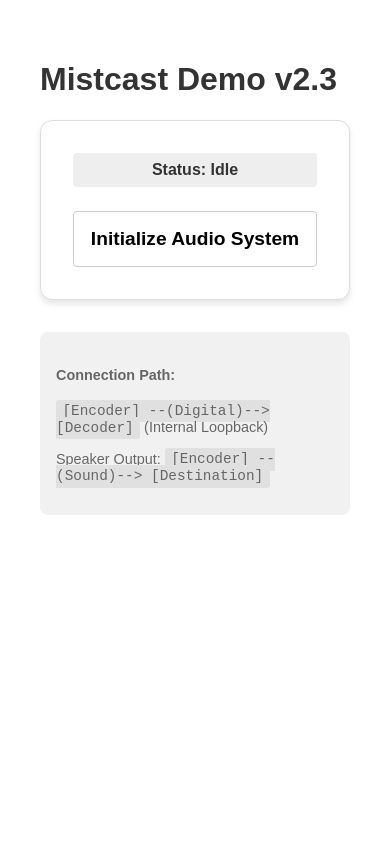
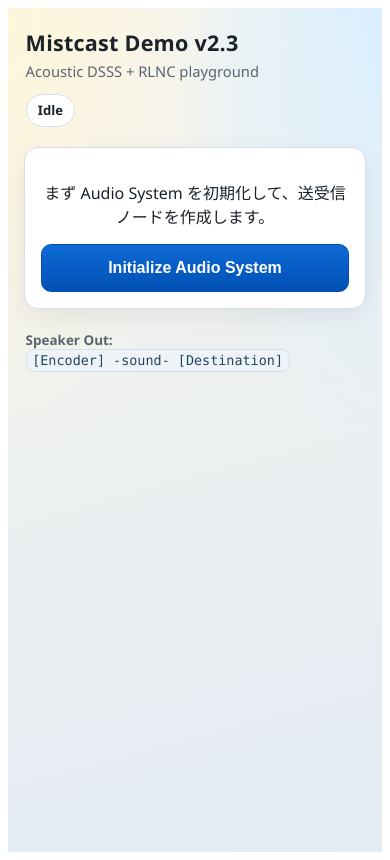
Before and after one commit to cho45/mistcast, a Vue app: page / in a window 390 px wide. Built offline with nearby package versions, Linux system fonts and the light colour scheme.

Commit message:
Fix demo receiver wiring and responsive mobile layout

```diff
--- a/src/App.vue
+++ b/src/App.vue
@@ -36,6 +36,7 @@ let audioContext: AudioContext | null = null;
 let encoderNode: AudioWorkletNode | null = null;
 let decoderNode: AudioWorkletNode | null = null;
 let micSource: MediaStreamAudioSourceNode | null = null;
+let micStream: MediaStream | null = null;
 
 type ImagePayload = {
   mime: string;
@@ -118,6 +119,48 @@ function pushRxLog(line: string) {
   }
 }
 
+function makeOnPacketCallback() {
+  return Comlink.proxy((recovered: Uint8Array) => {
+    setDecodedOutput(recovered);
+    status.value = "Decoded!";
+  });
+}
+
+function makeOnProgressCallback() {
+  return Comlink.proxy((p: any) => {
+    const prevReceived = receivedPackets.value;
+    const prevRank = rankPackets.value;
+    receivedPackets.value = p.received;
+    totalNeededPackets.value = p.needed;
+    rankPackets.value = p.rank ?? 0;
+    stalledPackets.value = p.stalled ?? Math.max(0, receivedPackets.value - rankPackets.value);
+    dependentPackets.value = p.dependent ?? stalledPackets.value;
+    duplicatePackets.value = p.duplicate ?? 0;
+    crcErrorPackets.value = p.crcErrors ?? 0;
+    parseErrorPackets.value = p.parseErrors ?? 0;
+    invalidNeighborPackets.value = p.invalidNeighbors ?? 0;
+    lastPacketSeq.value = p.lastPacketSeq ?? -1;
+    lastRankUpSeq.value = p.lastRankUpSeq ?? -1;
+    progressPercent.value = p.progress;
+    rxTick.value += 1;
+    const changed = prevReceived !== receivedPackets.value || prevRank !== rankPackets.value || p.complete;
+    if (changed) {
+      pushRxLog(
+        `#${rxTick.value} recv=${receivedPackets.value} rank=${rankPackets.value}/${totalNeededPackets.value} stall=${stalledPackets.value} dup=${duplicatePackets.value} crc=${crcErrorPackets.value} parse=${parseErrorPackets.value} invN=${invalidNeighborPackets.value} prog=${(progressPercent.value * 100).toFixed(1)}% lastSeq=${lastPacketSeq.value} lastRankUp=${lastRankUpSeq.value}${p.complete ? " COMPLETE" : ""}`
+      );
+    }
+  });
+}
+
+async function startDecoderStandby() {
+  if (!backend || !audioContext) return;
+  await backend.startDecoder(
+    audioContext.sampleRate,
+    makeOnPacketCallback(),
+    makeOnProgressCallback()
+  );
+}
+
 async function init() {
   if (backend) return;
   status.value = "Initializing...";
@@ -132,13 +175,21 @@ async function init() {
   encoderNode = new AudioWorkletNode(audioContext, 'encoder-processor');
   await backend.setAudioOutPort(Comlink.transfer(encoderNode.port, [encoderNode.port]));
 
-  decoderNode = new AudioWorkletNode(audioContext, 'decoder-processor');
+  decoderNode = new AudioWorkletNode(audioContext, 'decoder-processor', {
+    numberOfInputs: 1,
+    numberOfOutputs: 0,
+    channelCount: 1,
+    channelCountMode: "explicit",
+    channelInterpretation: "discrete",
+  });
   await backend.setAudioInPort(Comlink.transfer(decoderNode.port, [decoderNode.port]));
 
   encoderNode.connect(audioContext.destination);
   encoderNode.connect(decoderNode);
 
-  status.value = "Ready";
+  await startDecoderStandby();
+
+  status.value = "Ready (Rx standby)";
 }
 
 async function startSendingData(data: Uint8Array) {
@@ -161,37 +212,8 @@ async function startSendingData(data: Uint8Array) {
   rxLogs.value = [];
   rxTick.value = 0;
 
-  // デコーダはパケット内のk情報から自動追従する。
-  await backend.startDecoder(
-    audioContext.sampleRate,
-    Comlink.proxy((recovered: Uint8Array) => {
-        setDecodedOutput(recovered);
-        status.value = "Decoded!";
-    }),
-    Comlink.proxy((p: any) => {
-        const prevReceived = receivedPackets.value;
-        const prevRank = rankPackets.value;
-        receivedPackets.value = p.received;
-        totalNeededPackets.value = p.needed;
-        rankPackets.value = p.rank ?? 0;
-        stalledPackets.value = p.stalled ?? Math.max(0, receivedPackets.value - rankPackets.value);
-        dependentPackets.value = p.dependent ?? stalledPackets.value;
-        duplicatePackets.value = p.duplicate ?? 0;
-        crcErrorPackets.value = p.crcErrors ?? 0;
-        parseErrorPackets.value = p.parseErrors ?? 0;
-        invalidNeighborPackets.value = p.invalidNeighbors ?? 0;
-        lastPacketSeq.value = p.lastPacketSeq ?? -1;
-        lastRankUpSeq.value = p.lastRankUpSeq ?? -1;
-        progressPercent.value = p.progress;
-        rxTick.value += 1;
-        const changed = prevReceived !== receivedPackets.value || prevRank !== rankPackets.value || p.complete;
-        if (changed) {
-          pushRxLog(
-            `#${rxTick.value} recv=${receivedPackets.value} rank=${rankPackets.value}/${totalNeededPackets.value} stall=${stalledPackets.value} dup=${duplicatePackets.value} crc=${crcErrorPackets.value} parse=${parseErrorPackets.value} invN=${invalidNeighborPackets.value} prog=${(progressPercent.value * 100).toFixed(1)}% lastSeq=${lastPacketSeq.value} lastRankUp=${lastRankUpSeq.value}${p.complete ? " COMPLETE" : ""}`
-          );
-        }
-    })
-  );
+  // デコーダは常時待機させる（受信専用機でも動作させるため）。
+  await startDecoderStandby();
 
   status.value = "Transmitting...";
   await backend.startEncoder(data, audioContext.sampleRate);
@@ -219,13 +241,20 @@ async function toggleMic() {
   if (!isMicActive.value) {
     try {
       const stream = await navigator.mediaDevices.getUserMedia({
-        audio: { echoCancellation: false, noiseSuppression: false, autoGainControl: false }
+        audio: {
+          channelCount: 1,
+          sampleRate: 48000,
+          echoCancellation: false,
+          noiseSuppression: false,
+          autoGainControl: false,
+        }
       });
+      micStream = stream;
       micSource = audioContext.createMediaStreamSource(stream);
       encoderNode.disconnect(decoderNode);
       micSource.connect(decoderNode);
       isMicActive.value = true;
-      status.value = "Mic Active";
+      status.value = "Mic Active (Rx)";
     } catch (e) {
       console.error(e);
       status.value = "Mic Error";
@@ -233,6 +262,8 @@ async function toggleMic() {
   } else {
     micSource?.disconnect();
     micSource = null;
+    micStream?.getTracks().forEach((t) => t.stop());
+    micStream = null;
     encoderNode.connect(decoderNode);
     isMicActive.value = false;
     status.value = "Internal Loopback";
@@ -241,6 +272,7 @@ async function toggleMic() {
 
 async function reset() {
     await backend?.resetDecoder();
+    await startDecoderStandby();
     clearOutput();
     receivedPackets.value = 0;
     rankPackets.value = 0;
@@ -256,70 +288,93 @@ async function reset() {
     totalNeededPackets.value = 0;
     rxLogs.value = [];
     rxTick.value = 0;
-    status.value = "Ready";
+    status.value = "Ready (Rx standby)";
 }
 
 onBeforeUnmount(() => {
+  micSource?.disconnect();
+  micStream?.getTracks().forEach((t) => t.stop());
   clearOutput();
 });
 </script>
 
 <template>
-  <div class="container">
+  <div class="app-shell">
+    <header class="hero">
       <h1>Mistcast Demo v2.3</h1>
+      <p>Acoustic DSSS + RLNC playground</p>
+      <div class="status-chip" :class="status.toLowerCase().replace(/[^a-z0-9]+/g, '-')">
+        {{ status }}
+      </div>
+    </header>
 
-    <div class="card">
-      <div class="status-bar" :class="status.toLowerCase().replace(' ', '-')">
-        Status: {{ status }}
-      </div>
+    <main class="content">
+      <section v-if="!backend" class="panel init-panel">
+        <p>まず Audio System を初期化して、送受信ノードを作成します。</p>
+        <button @click="init" class="btn btn-primary btn-large">Initialize Audio System</button>
+      </section>
 
-      <button v-if="!backend" @click="init" class="btn btn-large">Initialize Audio System</button>
-
-      <div v-if="backend" class="controls">
-        <div class="send-section">
-          <h3>Sender (Fountain Stream)</h3>
-          <textarea v-model="inputText" rows="3" placeholder="Enter text to broadcast..."></textarea>
-          <div class="btn-group">
+      <template v-else>
+        <div class="split-panels">
+          <section class="panel sender-panel">
+            <h2>Sender</h2>
+            <p class="panel-sub">Text / Image を音響フレームへ変調して送信</p>
+            <textarea v-model="inputText" rows="4" placeholder="Enter text to broadcast..." />
+            <div class="button-row">
               <button @click="startSendingText" class="btn btn-primary" :disabled="status === 'Transmitting...'">Send Text</button>
               <button @click="startSendingSampleImage" class="btn" :disabled="status === 'Transmitting...'">Send Sample Image</button>
-            <button @click="stopSending" class="btn">Stop</button>
+              <button @click="stopSending" class="btn btn-danger">Stop</button>
+            </div>
+          </section>
+
+          <section class="panel receiver-panel">
+            <div class="receiver-header">
+              <div>
+                <h2>Receiver</h2>
+                <p class="panel-sub">Adaptive K decode + progress tracing</p>
+              </div>
+              <div class="button-row compact">
+                <button @click="toggleMic" :class="{ 'btn-active': isMicActive }" class="btn">
+                  {{ isMicActive ? 'Disable Mic' : 'Enable Mic' }}
+                </button>
+                <button @click="reset" class="btn">Clear</button>
               </div>
             </div>
 
-        <div class="recv-section">
-          <h3>Receiver (Adaptive K)</h3>
-          <div class="btn-group">
-            <button @click="toggleMic" :class="{ 'btn-active': isMicActive }" class="btn">
-              {{ isMicActive ? 'Disable Mic' : 'Enable Microphone' }}
-            </button>
-            <button @click="reset" class="btn">Clear</button>
+            <div class="path-banner">
+              <span class="path-label">Input Path</span>
+              <code v-if="!isMicActive">[Encoder] -digital- [Decoder]</code>
+              <code v-else>[Mic] -acoustic- [Decoder]</code>
             </div>
 
-          <div class="progress-container" v-if="totalNeededPackets > 0">
-            <div class="progress-text">
-              Rank: {{ rankPackets }} / {{ totalNeededPackets }} ({{ (progressPercent * 100).toFixed(1) }}%)
-            </div>
-            <div class="progress-text detail">
-              Accepted: {{ receivedPackets }}
-              | Stall: {{ stalledPackets }}
-              | Dep: {{ dependentPackets }}
-              | Dup: {{ duplicatePackets }}
-              | CRC: {{ crcErrorPackets }}
-              | Parse: {{ parseErrorPackets }}
-              | InvNbr: {{ invalidNeighborPackets }}
-              | Last Seq: {{ lastPacketSeq }}
-              | Last Rank-Up Seq: {{ lastRankUpSeq }}
+            <div class="progress-block">
+              <div class="progress-head">
+                <span>Rank {{ rankPackets }} / {{ totalNeededPackets || "?" }}</span>
+                <span>{{ (progressPercent * 100).toFixed(1) }}%</span>
               </div>
               <div class="progress-bar-bg">
-              <div class="progress-bar-fill" :style="{ width: (progressPercent * 100) + '%' }"></div>
+                <div class="progress-bar-fill" :style="{ width: (progressPercent * 100) + '%' }" />
               </div>
+            </div>
+
+            <div class="metric-grid">
+              <div class="metric"><span>Accepted</span><strong>{{ receivedPackets }}</strong></div>
+              <div class="metric"><span>Stall</span><strong>{{ stalledPackets }}</strong></div>
+              <div class="metric"><span>Dep</span><strong>{{ dependentPackets }}</strong></div>
+              <div class="metric"><span>Dup</span><strong>{{ duplicatePackets }}</strong></div>
+              <div class="metric"><span>CRC</span><strong>{{ crcErrorPackets }}</strong></div>
+              <div class="metric"><span>Parse</span><strong>{{ parseErrorPackets }}</strong></div>
+              <div class="metric"><span>InvNbr</span><strong>{{ invalidNeighborPackets }}</strong></div>
+              <div class="metric"><span>Last Seq</span><strong>{{ lastPacketSeq }}</strong></div>
+              <div class="metric"><span>Last RankUp</span><strong>{{ lastRankUpSeq }}</strong></div>
+            </div>
+
             <div class="rx-log" v-if="rxLogs.length > 0">
               <pre>{{ rxLogs.join('\n') }}</pre>
             </div>
-          </div>
 
             <div class="display">
-            <p><strong>Decoded Result:</strong></p>
+              <p class="display-title">Decoded Result</p>
               <pre v-if="outputText">{{ outputText }}</pre>
               <div v-else-if="outputImageUrl" class="image-result">
                 <img :src="outputImageUrl" :alt="`decoded image (${outputImageMime || 'unknown'})`" />
@@ -327,46 +382,402 @@ onBeforeUnmount(() => {
               </div>
               <p v-else class="placeholder">Waiting for synchronization...</p>
             </div>
+          </section>
         </div>
-      </div>
-    </div>
+      </template>
+    </main>
 
-    <div class="info">
-      <h4>Connection Path:</h4>
-      <p v-if="!isMicActive"><code>[Encoder] --(Digital)--> [Decoder]</code> (Internal Loopback)</p>
-      <p v-else><code>[Mic Input] --(Analog)--> [Decoder]</code> (Acoustic Air-gap)</p>
-      <p>Speaker Output: <code>[Encoder] --(Sound)--> [Destination]</code></p>
-    </div>
+    <footer class="footnote">
+      <div><strong>Speaker Out:</strong> <code>[Encoder] -sound- [Destination]</code></div>
+    </footer>
   </div>
 </template>
 
 <style>
-.container { max-width: 900px; margin: 0 auto; padding: 2rem; font-family: sans-serif; color: #333; }
-.card { border: 1px solid #ddd; padding: 2rem; border-radius: 12px; background: #fff; box-shadow: 0 4px 6px rgba(0,0,0,0.1); }
-.status-bar { padding: 0.5rem 1rem; border-radius: 4px; margin-bottom: 1.5rem; font-weight: bold; background: #eee; text-align: center; }
-.status-bar.transmitting { background: #fff3cd; color: #856404; }
-.status-bar.decoded { background: #d4edda; color: #155724; }
-.status-bar.ready { background: #d1ecf1; color: #0c5460; }
-.controls { display: grid; grid-template-columns: 1fr 1fr; gap: 3rem; }
-textarea { width: 100%; padding: 0.5rem; border: 1px solid #ccc; border-radius: 4px; margin-bottom: 1rem; }
-.btn-group { display: flex; gap: 0.5rem; }
-.progress-container { margin-top: 1.5rem; }
-.progress-text { font-size: 0.85rem; margin-bottom: 0.4rem; color: #666; }
-.progress-text.detail { font-family: ui-monospace, SFMono-Regular, Menlo, Consolas, monospace; color: #555; }
-.progress-bar-bg { width: 100%; height: 8px; background: #e9ecef; border-radius: 4px; overflow: hidden; }
-.progress-bar-fill { height: 100%; background: #28a745; transition: width 0.2s ease-out; }
-.rx-log { margin-top: 0.6rem; max-height: 220px; overflow: auto; border: 1px solid #e0e0e0; border-radius: 4px; background: #fafafa; }
-.rx-log pre { margin: 0; padding: 0.6rem; font-size: 0.78rem; line-height: 1.35; color: #444; }
-.display { margin-top: 1rem; background: #f8f9fa; border: 1px solid #e9ecef; padding: 1rem; border-radius: 4px; min-height: 120px; }
-.placeholder { color: #999; font-style: italic; }
-pre { white-space: pre-wrap; font-size: 1.1rem; color: #007bff; margin: 0; }
-.image-result { display: flex; flex-direction: column; gap: 0.5rem; }
-.image-result img { max-width: 100%; max-height: 240px; object-fit: contain; border: 1px solid #ddd; border-radius: 4px; background: #fff; }
-.image-meta { margin: 0; color: #666; font-size: 0.85rem; font-family: ui-monospace, SFMono-Regular, Menlo, Consolas, monospace; }
-button { padding: 0.6rem 1.2rem; border: 1px solid #ccc; border-radius: 4px; background: #fff; cursor: pointer; font-weight: 600; }
-.btn-primary { background: #007bff; color: #fff; }
-.btn-active { background: #dc3545; color: #fff; }
-.btn-large { width: 100%; font-size: 1.2rem; padding: 1rem; }
-.info { margin-top: 2rem; font-size: 0.9rem; color: #666; background: #f1f1f1; padding: 1rem; border-radius: 8px; }
-code { background: #e0e0e0; padding: 0.2rem 0.4rem; border-radius: 3px; }
+* {
+  box-sizing: border-box;
+}
+
+:root {
+  --bg-a: #f7f5ee;
+  --bg-b: #e3ebf3;
+  --panel: #ffffff;
+  --ink: #1b2229;
+  --muted: #5a6470;
+  --line: #d8dee8;
+  --primary: #0f6bd7;
+  --primary-strong: #004fb3;
+  --danger: #b94731;
+  --good: #1a8f55;
+  --mono: "IBM Plex Mono", "SFMono-Regular", Menlo, Consolas, monospace;
+  --sans: "Avenir Next", "Segoe UI", "Hiragino Kaku Gothic ProN", "Yu Gothic", sans-serif;
+}
+
+.app-shell {
+  min-height: 100vh;
+  margin: 0 auto;
+  padding: 1rem;
+  color: var(--ink);
+  overflow-x: hidden;
+  background:
+    radial-gradient(120% 120% at 0% 0%, #fff6da 0%, transparent 45%),
+    radial-gradient(130% 120% at 100% 0%, #d9efff 0%, transparent 45%),
+    linear-gradient(165deg, var(--bg-a), var(--bg-b));
+  font-family: var(--sans);
+}
+
+.hero {
+  max-width: 1100px;
+  margin: 0 auto 1rem;
+  padding: 0.25rem 0.1rem;
+}
+
+.hero h1 {
+  margin: 0;
+  font-size: clamp(1.35rem, 2.3vw, 2rem);
+  letter-spacing: 0.01em;
+}
+
+.hero p {
+  margin: 0.25rem 0 0.8rem;
+  color: var(--muted);
+  font-size: 0.92rem;
+}
+
+.status-chip {
+  display: inline-block;
+  padding: 0.4rem 0.7rem;
+  border-radius: 999px;
+  border: 1px solid var(--line);
+  background: #fff;
+  font-weight: 700;
+  font-size: 0.82rem;
+}
+
+.status-chip.transmitting {
+  color: #8e5a00;
+  background: #fff4d8;
+  border-color: #f0d299;
+}
+
+.status-chip.decoded {
+  color: #0d6b3d;
+  background: #def8ea;
+  border-color: #9cd6b8;
+}
+
+.status-chip.ready-rx-standby,
+.status-chip.ready {
+  color: #0a557f;
+  background: #e4f2fb;
+  border-color: #a9cfe6;
+}
+
+.content {
+  max-width: 1100px;
+  margin: 0 auto;
+}
+
+.split-panels {
+  display: grid;
+  gap: 1rem;
+  grid-template-columns: 1fr;
+  min-width: 0;
+}
+
+.panel {
+  background: var(--panel);
+  border: 1px solid var(--line);
+  border-radius: 14px;
+  padding: 1rem;
+  box-shadow: 0 8px 24px rgba(16, 24, 40, 0.07);
+  min-width: 0;
+}
+
+.panel h2 {
+  margin: 0;
+  font-size: 1.06rem;
+}
+
+.panel-sub {
+  margin: 0.2rem 0 0.9rem;
+  color: var(--muted);
+  font-size: 0.84rem;
+}
+
+.init-panel {
+  text-align: center;
+}
+
+textarea {
+  width: 100%;
+  min-height: 110px;
+  border: 1px solid var(--line);
+  border-radius: 10px;
+  padding: 0.7rem;
+  font-size: 0.95rem;
+  font-family: var(--sans);
+  background: #fbfdff;
+  color: var(--ink);
+}
+
+.button-row {
+  margin-top: 0.75rem;
+  display: grid;
+  grid-template-columns: 1fr;
+  gap: 0.5rem;
+}
+
+.button-row.compact {
+  margin-top: 0;
+}
+
+.btn {
+  border: 1px solid #b8c4d1;
+  border-radius: 10px;
+  padding: 0.65rem 0.85rem;
+  background: #fff;
+  color: var(--ink);
+  font-weight: 700;
+  cursor: pointer;
+  font-size: 0.9rem;
+}
+
+.btn:disabled {
+  opacity: 0.55;
+  cursor: not-allowed;
+}
+
+.btn-primary {
+  color: #fff;
+  border-color: var(--primary-strong);
+  background: linear-gradient(180deg, var(--primary), var(--primary-strong));
+}
+
+.btn-danger {
+  border-color: #d8b2a9;
+  color: #7e2d1f;
+  background: #fdebe7;
+}
+
+.btn-active {
+  color: #fff;
+  border-color: #8f2514;
+  background: #be341e;
+}
+
+.btn-large {
+  width: 100%;
+  padding: 0.9rem 1rem;
+  font-size: 1rem;
+}
+
+.receiver-header {
+  display: flex;
+  flex-direction: column;
+  gap: 0.8rem;
+}
+
+.path-banner {
+  margin-top: 0.3rem;
+  display: flex;
+  flex-direction: column;
+  gap: 0.25rem;
+  padding: 0.55rem 0.7rem;
+  border-radius: 10px;
+  border: 1px solid var(--line);
+  background: #f7fafc;
+  min-width: 0;
+}
+
+.path-label {
+  color: var(--muted);
+  font-size: 0.75rem;
+  font-weight: 700;
+}
+
+code {
+  font-family: var(--mono);
+  background: #eef3f8;
+  color: #24455e;
+  border: 1px solid #d6e1ea;
+  border-radius: 8px;
+  padding: 0.2rem 0.35rem;
+  display: inline-block;
+  max-width: 100%;
+  white-space: normal;
+  overflow-wrap: anywhere;
+  word-break: break-word;
+}
+
+.progress-block {
+  margin-top: 0.9rem;
+}
+
+.progress-head {
+  display: flex;
+  justify-content: space-between;
+  align-items: center;
+  gap: 0.5rem;
+  font-size: 0.84rem;
+  color: var(--muted);
+  margin-bottom: 0.35rem;
+  min-width: 0;
+}
+
+.progress-head span {
+  min-width: 0;
+  overflow-wrap: anywhere;
+}
+
+.progress-bar-bg {
+  width: 100%;
+  height: 10px;
+  background: #e8edf3;
+  border-radius: 999px;
+  overflow: hidden;
+}
+
+.progress-bar-fill {
+  height: 100%;
+  background: linear-gradient(90deg, #2ba463, var(--good));
+  transition: width 0.2s ease-out;
+}
+
+.metric-grid {
+  margin-top: 0.9rem;
+  display: grid;
+  grid-template-columns: repeat(2, minmax(0, 1fr));
+  gap: 0.5rem;
+}
+
+.metric {
+  border: 1px solid var(--line);
+  border-radius: 10px;
+  padding: 0.45rem 0.55rem;
+  background: #fcfdff;
+  min-height: 54px;
+}
+
+.metric span {
+  display: block;
+  color: var(--muted);
+  font-size: 0.72rem;
+  margin-bottom: 0.15rem;
+}
+
+.metric strong {
+  font-family: var(--mono);
+  font-size: 0.95rem;
+}
+
+.rx-log {
+  margin-top: 0.85rem;
+  max-height: 220px;
+  overflow: auto;
+  border: 1px solid var(--line);
+  border-radius: 10px;
+  background: #fbfcfe;
+}
+
+.rx-log pre {
+  margin: 0;
+  padding: 0.6rem;
+  font-size: 0.73rem;
+  line-height: 1.4;
+  font-family: var(--mono);
+  color: #2f475a;
+  white-space: pre-wrap;
+  overflow-wrap: anywhere;
+  word-break: break-word;
+}
+
+.display {
+  margin-top: 0.95rem;
+  background: #f6f9fc;
+  border: 1px solid var(--line);
+  padding: 0.75rem;
+  border-radius: 10px;
+  min-height: 140px;
+  min-width: 0;
+}
+
+.display-title {
+  margin: 0 0 0.5rem;
+  color: #314453;
+  font-size: 0.88rem;
+  font-weight: 700;
+}
+
+.display pre {
+  margin: 0;
+  white-space: pre-wrap;
+  font-size: 0.96rem;
+  color: #0c63bd;
+}
+
+.placeholder {
+  margin: 0;
+  color: #738090;
+  font-style: italic;
+  font-size: 0.9rem;
+}
+
+.image-result {
+  display: flex;
+  flex-direction: column;
+  gap: 0.5rem;
+}
+
+.image-result img {
+  width: 100%;
+  max-height: 280px;
+  object-fit: contain;
+  border: 1px solid #cfdae6;
+  border-radius: 8px;
+  background: #fff;
+}
+
+.image-meta {
+  margin: 0;
+  color: var(--muted);
+  font-size: 0.8rem;
+  font-family: var(--mono);
+}
+
+.footnote {
+  max-width: 1100px;
+  margin: 1rem auto 0;
+  color: var(--muted);
+  font-size: 0.84rem;
+  padding: 0.35rem 0.1rem 0.9rem;
+}
+
+@media (min-width: 780px) {
+  .app-shell {
+    padding: 1.6rem;
+  }
+
+  .split-panels {
+    grid-template-columns: minmax(0, 1fr) minmax(0, 1fr);
+  }
+
+  .receiver-header {
+    flex-direction: row;
+    justify-content: space-between;
+    align-items: flex-start;
+  }
+
+  .button-row {
+    grid-template-columns: repeat(3, minmax(0, 1fr));
+  }
+
+  .button-row.compact {
+    grid-template-columns: repeat(2, minmax(0, max-content));
+  }
+
+  .metric-grid {
+    grid-template-columns: repeat(3, minmax(0, 1fr));
+  }
+}
 </style>
```
Lines whose indentation alone changed are shown as unchanged.
